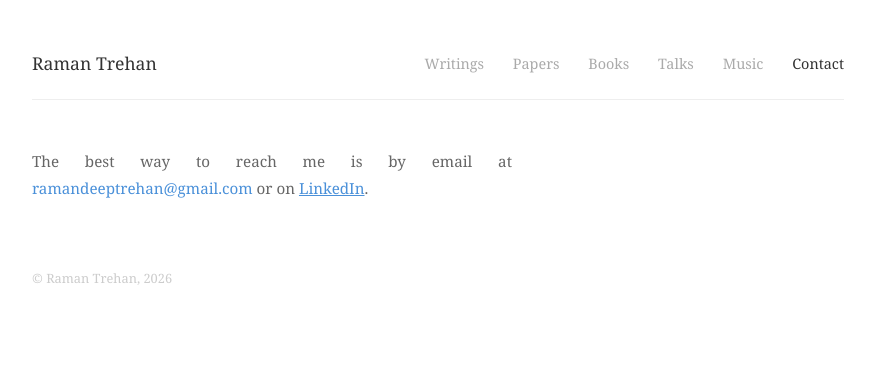
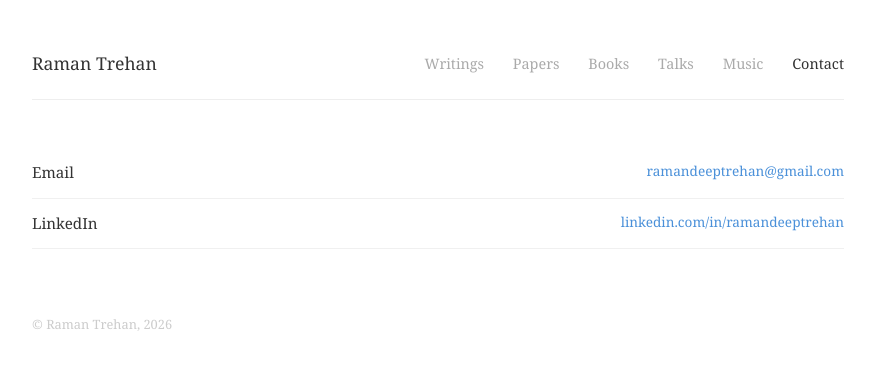
Before and after one commit to ramandeeptrehan/ramandeeptrehan.github.io, a Jekyll site: the page built from contact/index.html, in a window 1280 px wide. Shown: the top 370 px of the page, without its empty margins (202-1077 px from the left). Built offline with Jekyll 4.4.1, drawn with Linux system fonts in a browser that asks for light colours.

Commit message:
Redesign contact page as rows with linked email and LinkedIn

```diff
--- a/contact/index.html
+++ b/contact/index.html
@@ -3,4 +3,15 @@ layout: default
 title: Contact
 ---
 
-<p class="bio">The best way to reach me is by email at <span class="highlight">ramandeeptrehan@gmail.com</span> or on <a href="https://www.linkedin.com/in/ramandeeptrehan/" target="_blank" class="highlight">LinkedIn</a>.</p>
+<table>
+  <tbody>
+    <tr>
+      <td>Email</td>
+      <td><a href="mailto:ramandeeptrehan@gmail.com" class="highlight">ramandeeptrehan@gmail.com</a></td>
+    </tr>
+    <tr>
+      <td>LinkedIn</td>
+      <td><a href="https://www.linkedin.com/in/ramandeeptrehan/" target="_blank" class="highlight">linkedin.com/in/ramandeeptrehan</a></td>
+    </tr>
+  </tbody>
+</table>
```
